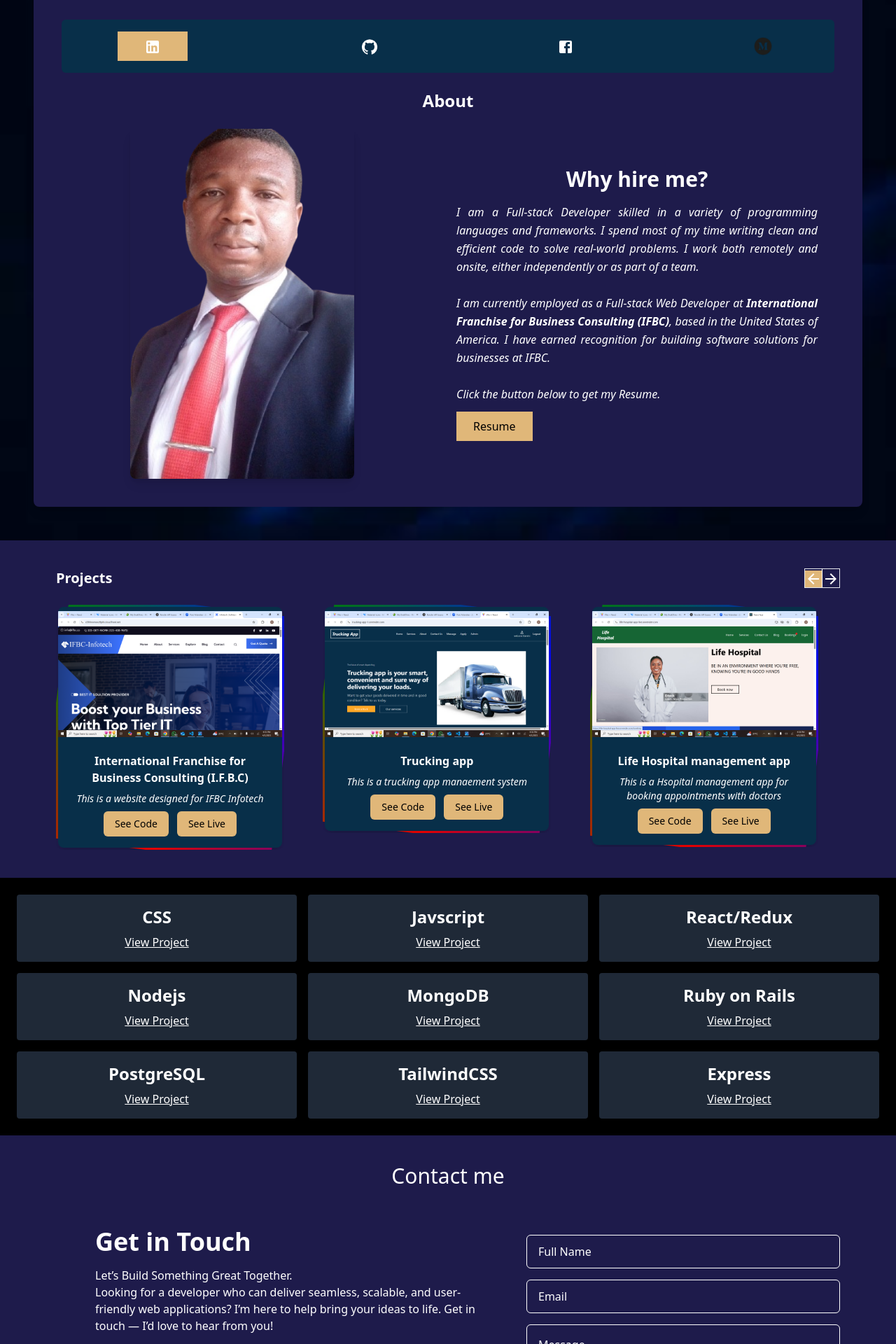
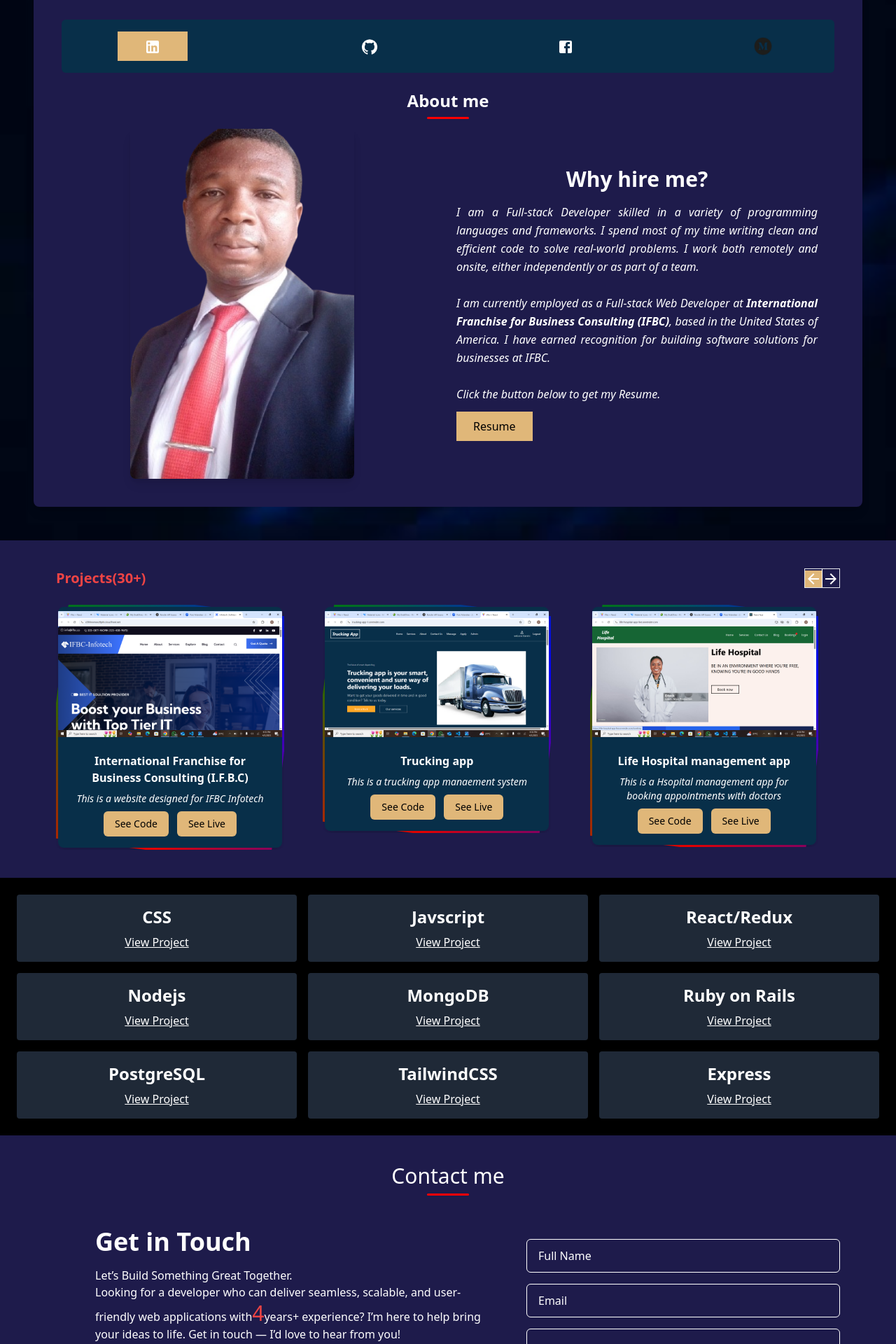
Before and after one commit to Divinity-dev/My_Portfolio, a React (Vite) app in the folder client/: page / in a window 1280 px wide. Shown: the part 860-2780 px from the top of the page at 70% size. Built offline with nearby package versions, Linux system fonts and the light colour scheme.

Commit message:
Modify about page

```diff
--- a/client/package.json
+++ b/client/package.json
@@ -15,7 +15,11 @@
     "@emotion/styled": "^11.14.0",
     "@mui/icons-material": "^7.0.1",
     "@mui/material": "^7.0.1",
+    "framer-motion": "^12.6.3",
+    "install": "^0.13.0",
+    "npm": "^11.2.0",
     "react": "^19.0.0",
+    "react-countup": "^6.5.3",
     "react-dom": "^19.0.0",
     "react-router-dom": "^7.4.1"
   },
--- a/client/src/App.css
+++ b/client/src/App.css
@@ -30,3 +30,37 @@
     transform: rotate(1turn);
   }
 }
+
+.after {
+  position: relative;
+  display: inline-block;
+}
+
+.after::after {
+  content: "";
+  position: absolute;
+  bottom: -10px; /* Adjust as needed */
+  left: 50%;
+  transform: translateX(-50%);
+  width: 60px; /* Customize width */
+  height: 3px;
+  background-color: red;
+  border-radius: 5px;
+}
+
+.contact {
+  position: relative;
+  display: inline-block;
+}
+
+.contact::after {
+  content: "";
+  position: absolute;
+  bottom: -10px; /* Adjust as needed */
+  left: 50%;
+  transform: translateX(-50%);
+  width: 60px; /* Customize width */
+  height: 3px;
+  background-color: red;
+  border-radius: 5px;
+}
--- a/client/src/component/About.jsx
+++ b/client/src/component/About.jsx
@@ -2,14 +2,26 @@ import React from 'react';
 import { LinkedIn, Facebook, GitHub } from "@mui/icons-material";
 import profile from "/images/profile.png";
 import medium from "/images/medium.png"
+import {motion} from "framer-motion"
 
 const About = () => {
+  const cardVariants = {
+    hiddenLeft: { opacity: 0, x: -100 },
+    hiddenRight: { opacity: 0, x: 100 },
+    visible: { opacity: 1, x: 0 },
+  };
   return (
     <div className="bg-[url('/images/sectionbg4.jpeg')] bg-cover bg-center p-6 md:p-12" id='about'>
       <div className="flex flex-col gap-6 bg-indigo-950 rounded-lg shadow-lg p-6 md:p-10">
 
         {/* Social Icons */}
-        <ul className="flex justify-center md:justify-between items-center py-4 px-6 gap-6 md:px-20 text-white bg-sky-950 rounded-md">
+        <motion.ul
+        initial="hiddenLeft"
+        whileInView="visible"
+        transition={{ duration: 0.6, delay: 0.8 }}
+        variants={cardVariants}
+        viewport={{ once: false, amount: 0.3 }}
+        className="flex justify-center md:justify-between items-center py-4 px-6 gap-6 md:px-20 text-white bg-sky-950 rounded-md">
           <li className="bg-btyellow p-2 w-[100px] flex justify-center items-center hover:bg-red-600 transition">
            <a href="https://www.linkedin.com/in/divinity20/"
             target="_blank" >
@@ -31,23 +43,41 @@ const About = () => {
             <img src={medium} alt="" className='w-7' />
             </a>
           </li>
-        </ul>
+        </motion.ul>
 
         {/* About Section */}
-        <h3 className="text-center text-2xl font-semibold text-white">About</h3>
+        <motion.h3
+         initial="hiddenRight"
+         whileInView="visible"
+         transition={{ duration: 0.6, delay: 0.8 }}
+         variants={cardVariants}
+         viewport={{ once: false, amount: 0.3 }}
+        className="text-center text-2xl font-semibold text-white after">About me</motion.h3>
 
         <div className="flex flex-col md:flex-row items-center gap-6">
           {/* Image */}
-          <div className="flex justify-center flex-1">
+          <motion.div
+            initial="hiddenLeft"
+            whileInView="visible"
+            transition={{ duration: 0.6, delay: 0.8 }}
+            variants={cardVariants}
+            viewport={{ once: false, amount: 0.3 }}
+          className="flex justify-center flex-1">
             <img
               src={profile}
               alt="Profile"
               className="w-40 md:w-80 h-64 md:h-[500px] object-cover rounded-lg shadow-lg"
             />
-          </div>
+          </motion.div>
 
           {/* Text Content */}
-          <div className="p-6 text-white flex flex-col items-center flex-1">
+          <motion.div
+            initial="hiddenRight"
+            whileInView="visible"
+            transition={{ duration: 0.6, delay: 0.8 }}
+            variants={cardVariants}
+            viewport={{ once: false, amount: 0.3 }}
+          className="p-6 text-white flex flex-col items-center flex-1">
             <h2 className="text-3xl text-center font-bold mb-4">Why hire me?</h2>
             <p className="italic text-justify leading-relaxed">
               I am a Full-stack Developer skilled in a variety of programming languages and frameworks.
@@ -59,9 +89,11 @@ const About = () => {
               based in the United States of America. I have earned recognition for building software solutions for businesses at IFBC.
               <br /><br />
               Click the button below to get my Resume.<br/>
-              <button className='px-6 p-2 text-black bg-btyellow mt-3 cursor-pointer'>Resume</button>
+              <button className='px-6 p-2 text-black bg-btyellow mt-3 cursor-pointer'>
+                <a href="/images/Divine_Asiriuwa_Resume.pdf" download="Divine_Asiriuwa_Resume">Resume</a>
+                </button>
             </p>
-          </div>
+          </motion.div>
         </div>
       </div>
     </div>
--- a/client/src/component/Contact.jsx
+++ b/client/src/component/Contact.jsx
@@ -3,6 +3,8 @@ import emailjs from '@emailjs/browser';
 import phone from "/images/phone.png"
 import mail from "/images/Vector3.png"
 import Location from "/images/Location.png"
+import {motion} from "framer-motion"
+import CountUp from 'react-countup';
 
 const Contact = () => {
 
@@ -65,19 +67,36 @@ const Contact = () => {
           setErrors(validationErrors);
         }
       };
+      const cardVariants = {
+        hiddenLeft: { opacity: 0, x: -100 },
+        hiddenRight: { opacity: 0, x: 100 },
+        visible: { opacity: 1, x: 0 },
+      };
 
   return (
     <div className='py-10 px-20 bg-indigo-950 flex flex-col  items-center ' id='contact'>
-      <h2 className='text-center text-white text-3xl mb-4'>Contact me </h2>
+      <motion.h2
+       initial="hiddenLeft"
+       whileInView="visible"
+       transition={{ duration: 0.6, delay: 0.8 }}
+       variants={cardVariants}
+       viewport={{ once: false, amount: 0.3 }}
+      className='text-center text-white text-3xl mb-4 contact'>Contact me </motion.h2>
       <div className='flex flex-col md:flex-row justify-between items-center'>
       {/* Left side */}
-      <div
+      <motion.div
+       initial="hiddenLeft"
+       whileInView="visible"
+       transition={{ duration: 0.6, delay: 0.8 }}
+       variants={cardVariants}
+       viewport={{ once: false, amount: 0.3 }}
         className="flex-1 flex flex-col px-6 sm:px-10 md:px-14 py-10"
       >
         <h2 className="text-3xl sm:text-4xl text-white font-bold mb-4">Get in Touch </h2>
         <p className="text-white mb-6">
         Let’s Build Something Great Together.<br/>
-Looking for a developer who can deliver seamless, scalable, and user-friendly web applications? I’m here to help bring your ideas to life.
+Looking for a developer who can deliver seamless, scalable, and user-friendly web applications with
+<CountUp className='text-red-500 text-3xl' end={4} duration={4} enableScrollSpy scrollSpyDelay={4}/>years+ experience? I’m here to help bring your ideas to life.
 Get in touch — I’d love to hear from you!
         </p>
 
@@ -98,10 +117,16 @@ Get in touch — I’d love to hear from you!
             </div>
           ))}
         </div>
-      </div>
+      </motion.div>
 
         {/* Right side */}
-      <form ref={form} className="flex flex-col gap-4 w-full max-w-md mx-auto md:mx-0" onSubmit={handleSubmit}>
+      <motion.form
+       initial="hiddenLeft"
+       whileInView="visible"
+       transition={{ duration: 0.6, delay: 0.8 }}
+       variants={cardVariants}
+       viewport={{ once: false, amount: 0.3 }}
+      ref={form} className="flex flex-col gap-4 w-full max-w-md mx-auto md:mx-0" onSubmit={handleSubmit}>
           <div>
             <input
               type="text"
@@ -142,7 +167,7 @@ Get in touch — I’d love to hear from you!
           >
             Submit
           </button>
-        </form>
+        </motion.form>
         </div>
     </div>
   )
--- a/client/src/component/Header.jsx
+++ b/client/src/component/Header.jsx
@@ -1,24 +1,42 @@
 import React from 'react';
 import Navbar from './Navbar';
 import profile2 from "/images/profile2.png";
+import {motion} from "framer-motion"
 
 const Header = () => {
+  const cardVariants = {
+    hiddenLeft: { opacity: 0, x: -100 },
+    hiddenRight: { opacity: 0, x: 100 },
+    visible: { opacity: 1, x: 0 },
+  };
   return (
     <div className="bg-[url('/images/sectionbg6.jpeg')] bg-cover bg-center p-6 md:py-2 md:px-20" id='header'>
 
       <div className="flex flex-col-reverse md:h-[90vh] md:flex-row justify-between items-center mt-1 gap-6">
-        <h3 className="text-lg sm:text-xl md:text-3xl text-white flex-1 text-center md:text-left leading-snug">
+        <motion.h3
+        initial="hiddenLeft"
+        whileInView="visible"
+        transition={{ duration: 0.6, delay: 0.8 }}
+        variants={cardVariants}
+        viewport={{ once: false, amount: 0.3 }}
+        className="text-lg sm:text-xl md:text-3xl text-white flex-1 text-center md:text-left leading-snug">
           Hello, I'm <br />
           <span className="text-3xl sm:text-5xl font-bold block mt-2">Divine Asiriuwa,</span>
           a full-stack web developer
-        </h3>
-        <div className="flex-1 flex justify-center items-center h-full">
+        </motion.h3>
+        <motion.div
+        initial="hiddenRight"
+        whileInView="visible"
+        transition={{ duration: 0.6, delay: 0.8 }}
+        variants={cardVariants}
+        viewport={{ once: false, amount: 0.3 }}
+        className="flex-1 flex justify-center items-center h-full">
           <img
             src={profile2}
             className="w-auto h-[60vh] md:h-[80%] object-contain rounded-full shadow-lg"
             alt="Profile"
           />
-        </div>
+        </motion.div>
       </div>
     </div>
   );
--- a/client/src/component/Project.jsx
+++ b/client/src/component/Project.jsx
@@ -1,6 +1,8 @@
 import React, { useState } from "react";
 import { ArrowForward, ArrowBack } from "@mui/icons-material";
 import { projects } from "./ProjectDetails";
+import {motion} from "framer-motion"
+import CountUp from 'react-countup'
 
 const Project = () => {
   const [startIndex, setStartIndex] = useState(0);
@@ -19,11 +21,23 @@ const Project = () => {
     );
   };
 
+  const cardVariants = {
+    hiddenLeft: { opacity: 0, x: -100 },
+    hiddenRight: { opacity: 0, x: 100 },
+    visible: { opacity: 1, x: 0 },
+  };
+
   return (
     <div className="bg-indigo-950 px-6 py-10 md:px-20"id="projects">
       {/* Header Section */}
-      <div className="flex justify-between items-center text-white mb-6">
-        <h3 className="text-lg md:text-xl font-semibold">Projects</h3>
+      <motion.div
+       initial="hiddenLeft"
+       whileInView="visible"
+       transition={{ duration: 0.6, delay: 0.8 }}
+       variants={cardVariants}
+       viewport={{ once: false, amount: 0.3 }}
+      className="flex justify-between items-center text-white mb-6">
+        <h3 className="text-lg md:text-xl font-semibold text-red-500">Projects(<CountUp end={30} duration={4} enableScrollSpy scrollSpyDelay={30}/>+)</h3>
         <div className="border-[1px] flex">
           <button onClick={handlePrev}>
             <ArrowBack onClick={()=>{setBg(false)}} className={bg? "bg-transparent":"bg-btyellow"}/>
@@ -32,10 +46,16 @@ const Project = () => {
             <ArrowForward onClick={()=>{setBg(true)}} className={bg? "bg-btyellow":"bg-transparent"}/>
           </button>
         </div>
-      </div>
+      </motion.div>
 
       {/* Projects Grid */}
-      <div className="grid grid-cols-1 gap-6 sm:grid-cols-2 lg:grid-cols-3 text-white">
+      <motion.div
+       initial="hiddenRight"
+       whileInView="visible"
+       transition={{ duration: 0.6, delay: 0.8 }}
+       variants={cardVariants}
+       viewport={{ once: false, amount: 0.3 }}
+      className="grid grid-cols-1 gap-6 sm:grid-cols-2 lg:grid-cols-3 text-white">
         {projects
           .slice(startIndex, startIndex + projectsPerPage)
           .map((project) => (
@@ -58,17 +78,18 @@ const Project = () => {
                 </p>
                 <div className="flex justify-center gap-3">
                   <button className="px-4 py-2 text-sm text-black  bg-btyellow rounded-md">
-                    See Code
+                    <a target="Blank" href={project.Link2}>See Code</a>
+
                   </button>
                   <button className="px-4 py-2 text-sm text-black bg-btyellow rounded-md">
-                    See Live
+                  <a target="Blank" href={project.Link1}>See Live</a>
                   </button>
                 </div>
               </div>
             </div>
             </div>
           ))}
-      </div>
+      </motion.div>
     </div>
   );
 };
--- a/client/src/component/Skills.jsx
+++ b/client/src/component/Skills.jsx
@@ -1,29 +1,42 @@
 import React from 'react'
+import {motion} from "framer-motion"
 
 const Skills = () => {
   const skills = [
-    { Skill: "CSS" },
-    { Skill: "Javscript" },
-    { Skill: "React/Redux" },
-    { Skill: "Nodejs" },
-    { Skill: "MongoDB" },
-    { Skill: "Ruby on Rails" },
-    { Skill: "PostgreSQL" },
-    { Skill: "TailwindCSS" },
-    { Skill: "Express" },
+    { Skill: "CSS", Link:"https://rockets-ujh2.onrender.com/" },
+    { Skill: "Javscript", Link:"https://divinity-dev.github.io/Restaurant-app/dist/" },
+    { Skill: "React/Redux", Link:"https://bookhubs.onrender.com/" },
+    { Skill: "Nodejs", Link:"https://life-hospital-app-live.onrender.com/" },
+    { Skill: "MongoDB", Link:"https://life-hospital-app-live.onrender.com/" },
+    { Skill: "Ruby on Rails", Link:"https://budget-app-4qqw.onrender.com/" },
+    { Skill: "PostgreSQL", Link:"https://budget-app-4qqw.onrender.com/" },
+    { Skill: "TailwindCSS", Link:"https://d323yztowltw28.cloudfront.net/" },
+    { Skill: "Express", Link:"https://trucking-app-1.onrender.com" },
   ];
 
+  const cardVariants = {
+    hiddenLeft: { opacity: 0, x: -100 },
+    hiddenRight: { opacity: 0, x: 100 },
+    visible: { opacity: 1, x: 0 },
+  };
+
   return (
-    <div className='grid grid-cols-1 md:grid-cols-3 gap-4 bg-black p-6' id='skills'>
+    <motion.div
+    initial="hiddenLeft"
+    whileInView="visible"
+    transition={{ duration: 0.6, delay: 0.8 }}
+    variants={cardVariants}
+    viewport={{ once: false, amount: 0.3 }}
+    className='grid grid-cols-1 md:grid-cols-3 gap-4 bg-black p-6' id='skills'>
       {skills.map((item, index) => (
         <div key={index} className='text-white bg-gray-800 p-4 rounded shadow-md'>
-          <h2 className='font-bold text-center text-2xl'>{item.Skill}</h2>
+          <h2 className='font-bold text-center text-2xl'><a target='Blank' href={item.Link}> {item.Skill}</a></h2>
           <span className='underline block text-center mt-2 cursor-pointer'>
             View Project
           </span>
         </div>
       ))}
-    </div>
+    </motion.div>
   );
 }
 
```
Also changed, not shown: client/src/component/ProjectDetails.js (+24 -7 lines), 2 other files (tests, documents, lock files or other folders).
